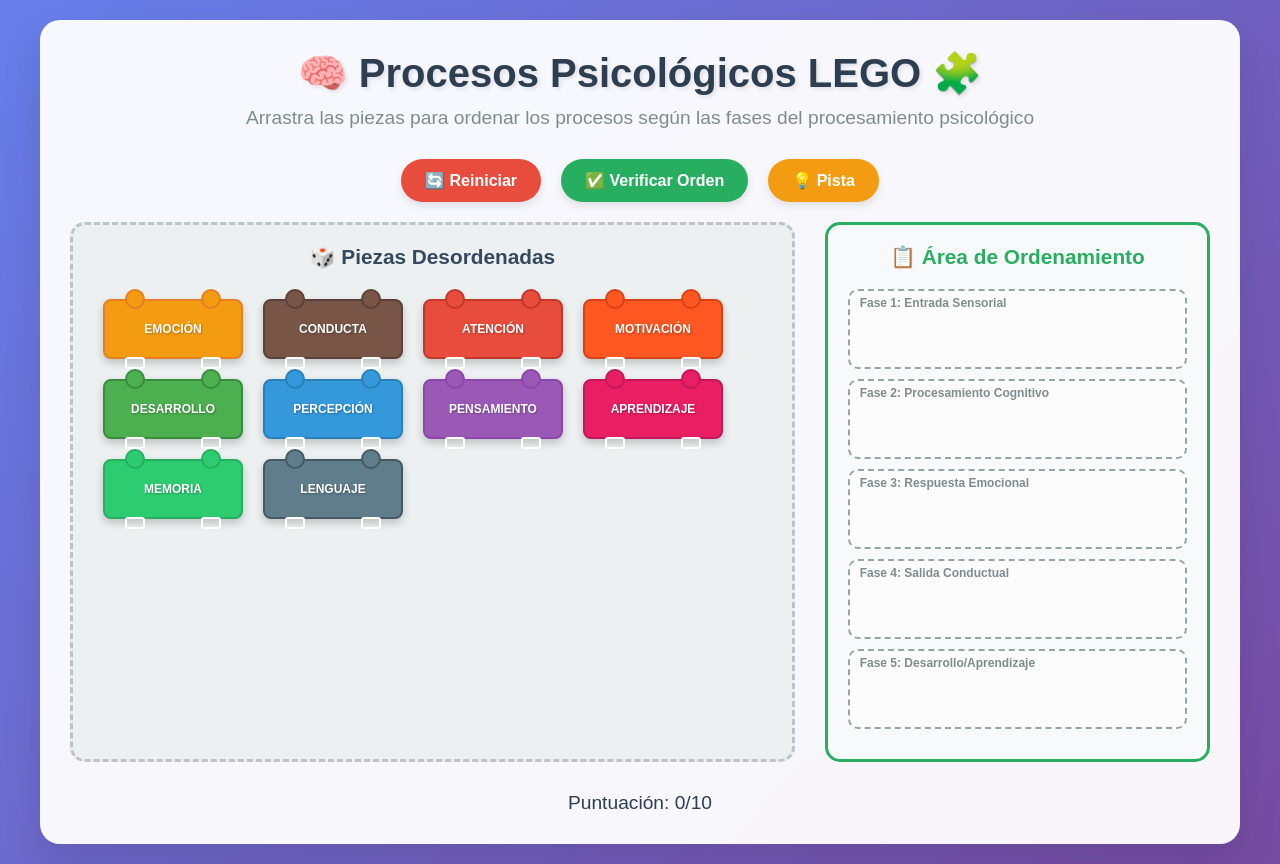
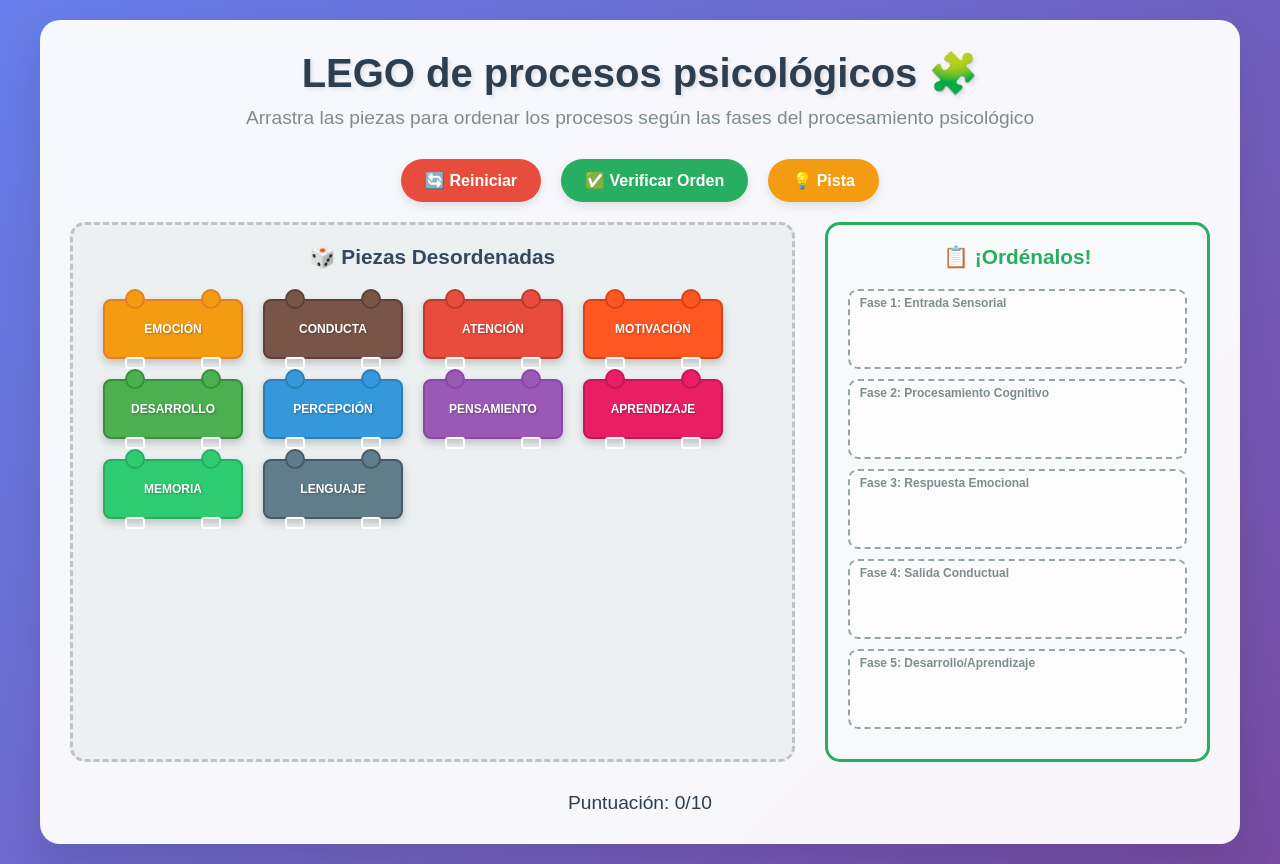
Before and after one commit to SandraAParaiso/procesos_basicos_lego, a plain HTML site: page index.html in a window 1280 px wide. Drawn offline with Linux system fonts and the light colour scheme.

Commit message:
Update index.html

```diff
--- a/index.html
+++ b/index.html
@@ -329,7 +329,7 @@
 </head>
 <body>
     <div class="container">
-        <h1>🧠 Procesos Psicológicos LEGO 🧩</h1>
+        <h1>LEGO de procesos psicológicos 🧩 </h1>
         <p class="subtitle">Arrastra las piezas para ordenar los procesos según las fases del procesamiento psicológico</p>
 
         <div class="controls">
@@ -345,7 +345,7 @@
             </div>
 
             <div class="sorting-area">
-                <h3>📋 Área de Ordenamiento</h3>
+                <h3>📋 ¡Ordénalos! </h3>
                 <div class="drop-zone" data-phase="1">
                     <div class="phase-label">Fase 1: Entrada Sensorial</div>
                 </div>
```
